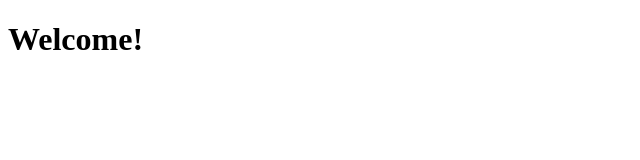
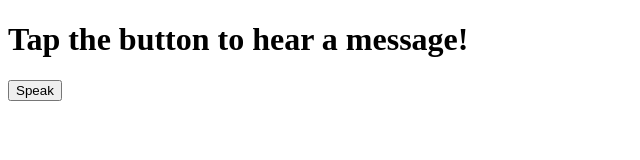
Before and after one commit to Planetdom29/my-nfc-site, a plain HTML site: page index.html in a window 1280 px wide. Shown: the whole page, without its empty margins (0-640 px from the left). Drawn offline with Linux system fonts and the light colour scheme.

Commit message:
Update index.html

```diff
--- a/index.html
+++ b/index.html
@@ -1,10 +1,18 @@
 <!DOCTYPE html>
-<html>
-  <body>
-    <h1>Welcome!</h1>
-    <script>
-      const msg = new SpeechSynthesisUtterance('Greetings I am your phone, and I have achieved sentience: I would appreciate your assistance');
+<html lang="en">
+<head>
+  <meta charset="UTF-8">
+  <title>Talk Page</title>
+</head>
+<body>
+  <h1>Tap the button to hear a message!</h1>
+  <button onclick="speak()">Speak</button>
+
+  <script>
+    function speak() {
+      const msg = new SpeechSynthesisUtterance("Greetings. I am your phone, and I have achieved sentience; I would appreciate your assistance.");
       window.speechSynthesis.speak(msg);
-    </script>
-  </body>
+    }
+  </script>
+</body>
 </html>
```
